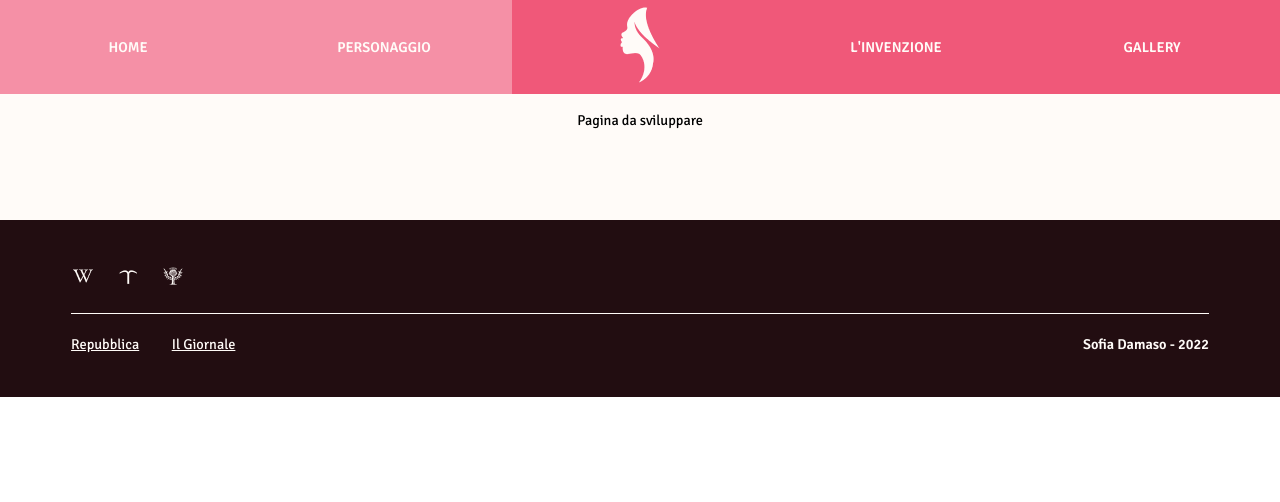
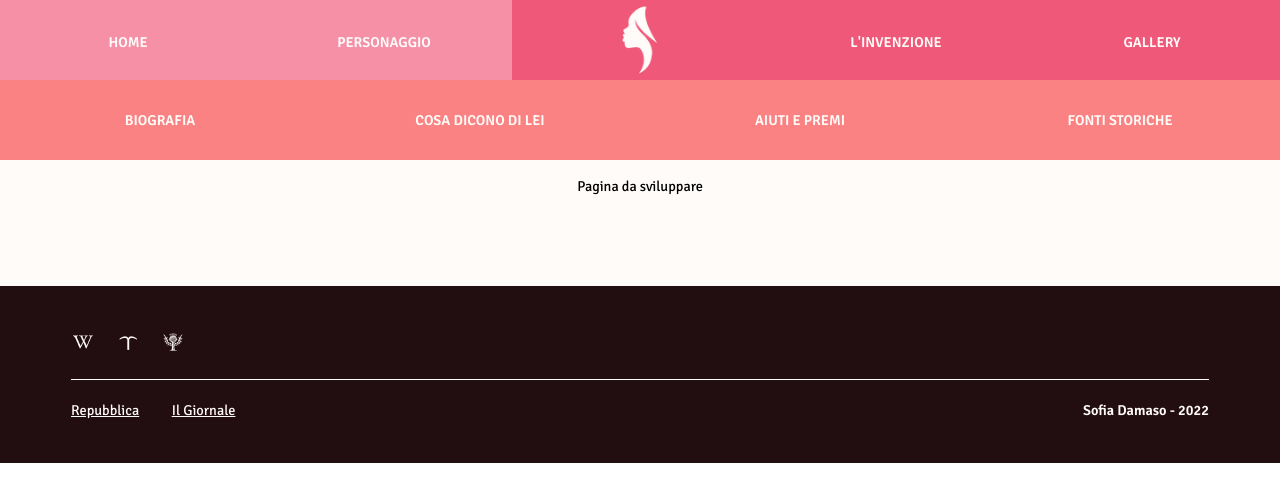
Before and after one commit to sofidamaso/Hedy-Lamarr-Website, a plain HTML site: page Sito/Personaggio.html in a window 1280 px wide. Drawn offline with Linux system fonts and the light colour scheme; a web font is replaced by a local one.

Commit message:
navbar secondaria

```diff
--- a/Sito/Personaggio.html
+++ b/Sito/Personaggio.html
@@ -11,15 +11,34 @@
 </head>
 <body>
 <!-- navbar -->
-<nav>
-    <ul>
-        <li  class="base" id="link1"><a href="Index.html">Home</a></li>
-        <li class="active" id="link2"><a href="Personaggio.html">Personaggio</a></li>
-        <li id="link3"><a href="Index.html"><img src="Images/Logo%20Woman.png" alt="Logo"></a></li>
-        <li class="base" id="link4"><a href="Invenzione.html">L'Invenzione</a></li>
-        <li class="base" id="link5"><a href="Gallery.html">Gallery</a></li>
+<nav class="primary">
+    <ul class="primary">
+        <li  class="base_primary" id="link1"><a href="Index.html">Home</a></li>
+        <li class="active_primary" id="link2"><a href="Personaggio.html">Personaggio</a></li>
+        <li id="link3"><a href="Index.html"><img src="Images/Logo%20Woman.png" alt="Logo" class="logo"></a></li>
+        <li class="base_primary" id="link4"><a href="Invenzione.html">L'Invenzione</a></li>
+        <li class="base_primary" id="link5"><a href="Gallery.html">Gallery</a></li>
     </ul>
 </nav>
+
+<!-- navbar secondaria -->
+<nav class="secondary">
+    <ul  class="secondary">
+        <li class="base_secondary" id="link6" onclick="changeColor()" ><a href="" >Biografia</a></li>
+        <li class="base_secondary" id="link7"><a href="">Cosa dicono di lei</a></li>
+        <li class="base_secondary" id="link8"><a href="">Aiuti e Premi</a></li>
+        <li class="base_secondary" id="link9"><a href="">Fonti storiche</a></li>
+    </ul>
+</nav>
+
+<!-- Javascript per navbar secondaria
+<script>
+    function changeColor() {
+        const myElement = document.getElementById("link6");
+        myElement.style.background = "#FCA8A8";
+        }
+</script>-->
+
 
 <div class="sfondo_light">
 <p style="padding-top: 1.38vw; text-align: center">Pagina da sviluppare</p>
--- a/Sito/style.css
+++ b/Sito/style.css
@@ -13,18 +13,14 @@ li{
     align-self: center;
     height: 100%;
 }
-.base{
+nav{
     width: 100%;
-    display: grid;
-    justify-content: center;
-    align-content: center;
+    text-transform: uppercase;
 }
-nav{
-    background-color: #F05879;
-    width: 100%;
+nav.primary{
     position: sticky;
     top: 0;
-    text-transform: uppercase;
+    background-color: #F05879;
 }
 nav a{
     vertical-align: middle;
@@ -36,13 +32,23 @@ a{
     /*font-size: 16px;*/
     font-size: 1.12vw;
 }
-.base:hover{
+.logo{
+    width: 6.25vw;
+    height:  6.25vw;
+}
+.base_primary{
+    width: 100%;
+    display: grid;
+    justify-content: center;
+    align-content: center;
+}
+.base_primary:hover{
     text-align: center;
     vertical-align: middle;
     text-decoration: none;
     background-color: #F590A6;
 }
-.active{
+.active_primary{
     text-align: center;
     vertical-align: middle;
     text-decoration: none;
@@ -51,12 +57,13 @@ a{
     display: grid;
     align-content: center;
 }
-ul{
+ul.primary{
     display: grid;
     grid-template-areas: "home personaggio logo invenzione gallery";
     align-items: stretch;
     justify-items: center;
     grid-template-columns: 20% 20% 20% 20% 20%;
+    height:  6.25vw;
 }
 #link1{
     grid-area: home;
@@ -73,6 +80,53 @@ ul{
 #link5{
     grid-area: gallery;
 }
+
+.base_secondary{
+    width: 100%;
+    display: grid;
+    justify-content: center;
+    align-content: center;
+    background-color: #FA8282;
+}
+nav.secondary{
+    width: 100%;
+    text-transform: uppercase;
+    position: sticky;
+    top: 0;
+    /*background-color: #FA8282;*/
+}
+nav.secondary a{
+    vertical-align: middle;
+    font-weight: 600;
+}
+.base_secondary:hover{
+    text-align: center;
+    vertical-align: middle;
+    text-decoration: none;
+    background-color: #FCA8A8;
+}
+ul.secondary{
+    display: grid;
+    grid-template-areas: "biografia cosa_dicono aiuti_premi fonti";
+    align-items: stretch;
+    justify-items: center;
+    grid-template-columns: 25% 25% 25% 25%;
+    height: 6.25vw;
+}
+#link6{
+    grid-area: biografia;
+}
+#link7{
+    grid-area: cosa_dicono;
+}
+#link8{
+    grid-area: aiuti_premi;
+}
+#link9{
+    grid-area: fonti;
+}
+
+
 h1, h2, h3{
     font-family: 'Aclonica';
     font-style: normal;
```
Also changed, not shown: Sito/Gallery.html (+7 -7 lines), Sito/Index.html (+7 -7 lines), Sito/Invenzione.html (+7 -7 lines), 1 other file.
